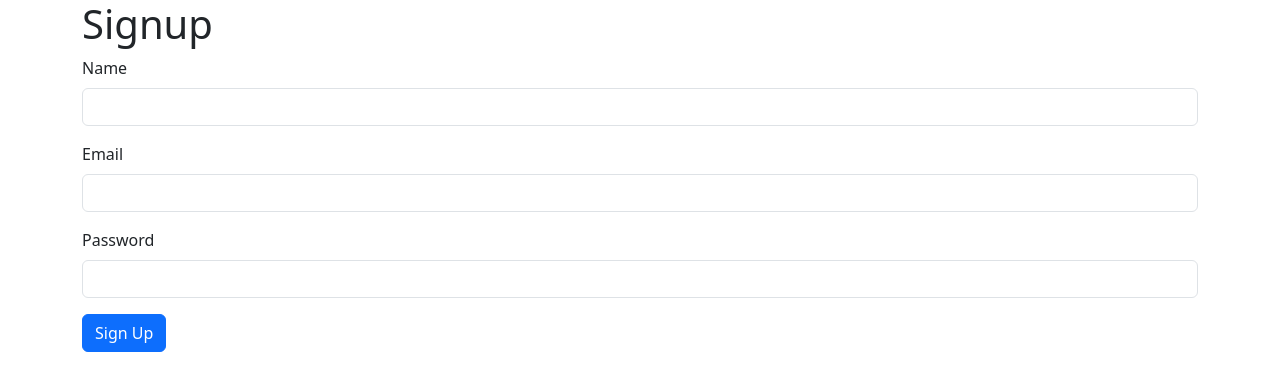
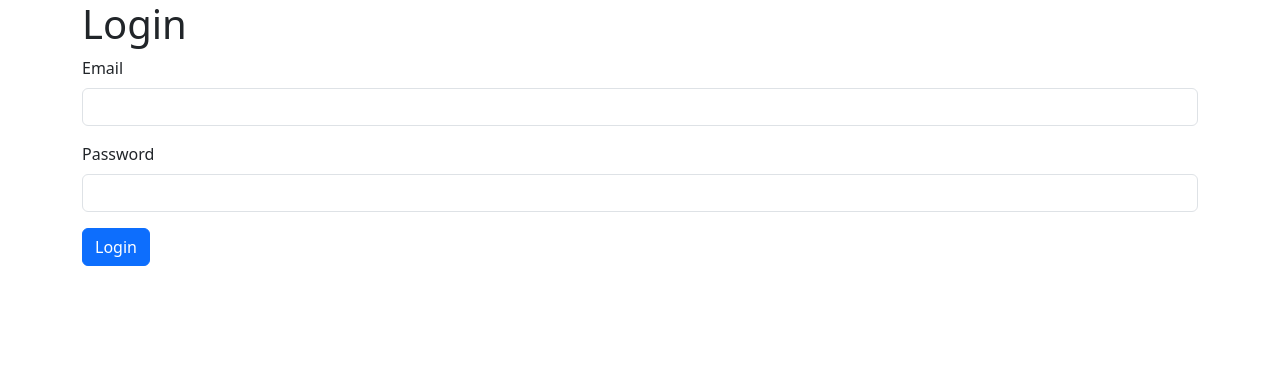
Before and after one commit to HK-Innovations/Snake-and-Ladder-UI, a React (Create React App) app in the folder snake-ladder-ui/: page / in a window 1280 px wide. Shown: the top 390 px of the page. Built offline with nearby package versions, Linux system fonts and the light colour scheme.

Commit message:
intial cors

```diff
--- a/snake-ladder-ui/package.json
+++ b/snake-ladder-ui/package.json
@@ -12,6 +12,7 @@
     "react": "^18.2.0",
     "react-dice-complete": "^2.2.0",
     "react-dom": "^18.2.0",
+    "react-router-dom": "^6.14.1",
     "react-scripts": "5.0.1",
     "web-vitals": "^2.1.4"
   },
--- a/snake-ladder-ui/src/App.js
+++ b/snake-ladder-ui/src/App.js
@@ -1,14 +1,49 @@
-import React from 'react'
+import React from "react";
 // import { Content } from './Components/Content/Content';
-import GameConfig from './Components/GameConfig/GameConfig'
-import Signup from './Components/Signup/Signup'
-import Login from './Components/Login/Login'
-import Template from './Components/Template/Template'
+import GameConfig from "./Components/GameConfig/GameConfig";
+import Signup from "./Components/Signup/Signup";
+import Login from "./Components/Login/Login";
+import Template from "./Components/Template/Template";
+import Board from "./Components/Board/Board";
+import {
+  BrowserRouter,
+  Link,
+  Route,
+  Routes,
+} from "react-router-dom";
+
 
 export default function App() {
   return (
-    <div>
-      <Signup/>
-    </div>
-  )
+    <BrowserRouter>
+    <Routes>
+      <Route path="/" element={<Login />} />
+      <Route path="/signup" element={<Signup />} />
+      <Route path="/template" element={<Template />} />
+      <Route path="/game-config" element={<GameConfig />} />
+      <Route path="/board" element={<Board />} />
+    </Routes>
+  </BrowserRouter>
+    // <Router>
+    //   <Routes>
+    //     <Route path="/" component={Login} />
+    //     <Route path="/signup" component={Signup} />
+    //     <Route path="/template" component={Template} />
+    //     <Route path="/game-config" component={GameConfig} />
+    //     <Route path="/board" component={Board} />
+    //   </Routes>
+    // </Router>
+
+
+
+// <Routes>
+// <Route path="/" element={<Login />} />
+// <Route path="/signup" element={<Signup />} />
+// <Route path="/template" element={<Template />} />
+// <Route path="/game-config" element={<GameConfig />} />
+// <Route path="/board" element={<Board />} />
+
+// </Routes>
+
+  );
 }
--- a/snake-ladder-ui/src/Components/Login/Login.js
+++ b/snake-ladder-ui/src/Components/Login/Login.js
@@ -1,11 +1,80 @@
+// import React, { useState } from 'react';
+// import axios from 'axios';
+// import baseURL from '../../config';
+// const Login = () => {
+//   const [userData, setUserData] = useState({
+//     emailId: '',
+//     password: ''
+//   });
+
+//   const handleChange = (event) => {
+//     const { name, value } = event.target;
+//     setUserData((prevData) => ({
+//       ...prevData,
+//       [name]: value
+//     }));
+//   };
+
+//   const handleSubmit = (event) => {
+//     event.preventDefault();
+//     axios.post(`${baseURL}/player/login`, userData)
+//       .then((response) => {
+//         console.log(response.data);
+//       })
+//       .catch((error) => {
+//         console.error(error);
+//       });
+//   };
+
+//   return (
+//     <div className="container">
+//       <h1>Login</h1>
+//       <form onSubmit={handleSubmit}>
+//         <div className="mb-3">
+//           <label htmlFor="emailId" className="form-label">Email</label>
+//           <input
+//             type="email"
+//             className="form-control"
+//             id="emailId"
+//             name="emailId"
+//             value={userData.emailId}
+//             onChange={handleChange}
+//           />
+//         </div>
+//         <div className="mb-3">
+//           <label htmlFor="password" className="form-label">Password</label>
+//           <input
+//             type="password"
+//             className="form-control"
+//             id="password"
+//             name="password"
+//             value={userData.password}
+//             onChange={handleChange}
+//           />
+//         </div>
+//         <button type="submit" className="btn btn-primary">Login</button>
+//       </form>
+//     </div>
+//   );
+// };
+
+// export default Login;
+
+
+
+
+
 import React, { useState } from 'react';
 import axios from 'axios';
 import baseURL from '../../config';
+
 const Login = () => {
   const [userData, setUserData] = useState({
     emailId: '',
     password: ''
   });
+  const [emailError, setEmailError] = useState('');
+  const [passwordError, setPasswordError] = useState('');
 
   const handleChange = (event) => {
     const { name, value } = event.target;
@@ -17,7 +86,31 @@ const Login = () => {
 
   const handleSubmit = (event) => {
     event.preventDefault();
-    axios.post(`${baseURL}/player/login`, userData)
+
+    // Compulsory field validation
+    if (userData.emailId.trim() === '') {
+      setEmailError('Please enter your email.');
+      return;
+    }
+
+    if (userData.password.trim() === '') {
+      setPasswordError('Please enter your password.');
+      return;
+    }
+
+    // Email validation
+    const emailRegex = /^[^\s@]+@[^\s@]+\.[^\s@]+$/;
+    if (!emailRegex.test(userData.emailId)) {
+      setEmailError('Please enter a valid email address.');
+      return;
+    }
+
+    // Reset validation errors
+    setEmailError('');
+    setPasswordError('');
+
+    axios
+      .post(`${baseURL}/player/login`, userData)
       .then((response) => {
         console.log(response.data);
       })
@@ -31,28 +124,36 @@ const Login = () => {
       <h1>Login</h1>
       <form onSubmit={handleSubmit}>
         <div className="mb-3">
-          <label htmlFor="emailId" className="form-label">Email</label>
+          <label htmlFor="emailId" className="form-label">
+            Email
+          </label>
           <input
             type="email"
-            className="form-control"
+            className={`form-control ${emailError ? 'is-invalid' : ''}`}
             id="emailId"
             name="emailId"
             value={userData.emailId}
             onChange={handleChange}
           />
+          {emailError && <div className="invalid-feedback">{emailError}</div>}
         </div>
         <div className="mb-3">
-          <label htmlFor="password" className="form-label">Password</label>
+          <label htmlFor="password" className="form-label">
+            Password
+          </label>
           <input
             type="password"
-            className="form-control"
+            className={`form-control ${passwordError ? 'is-invalid' : ''}`}
             id="password"
             name="password"
             value={userData.password}
             onChange={handleChange}
           />
+          {passwordError && <div className="invalid-feedback">{passwordError}</div>}
         </div>
-        <button type="submit" className="btn btn-primary">Login</button>
+        <button type="submit" className="btn btn-primary">
+          Login
+        </button>
       </form>
     </div>
   );
--- a/snake-ladder-ui/src/Components/Signup/Signup.js
+++ b/snake-ladder-ui/src/Components/Signup/Signup.js
@@ -1,3 +1,83 @@
+// import React, { useState } from 'react';
+// import axios from 'axios';
+// import baseURL from '../../config';
+
+// const Signup = () => {
+//   const [userData, setUserData] = useState({
+//     name: '',
+//     emailId: '',
+//     password: ''
+//   });
+
+//   const handleChange = (event) => {
+//     const { name, value } = event.target;
+//     setUserData((prevData) => ({
+//       ...prevData,
+//       [name]: value
+//     }));
+//   };
+
+//   const handleSubmit = (event) => {
+//     event.preventDefault();
+//     axios.post(`${baseURL}/player/register`, userData)
+//       .then((response) => {
+//         console.log(response.data);
+//       })
+//       .catch((error) => {
+//         console.error(error);
+//       });
+//   };
+
+//   return (
+//     <div className="container">
+//       <h1>Signup</h1>
+//       <form onSubmit={handleSubmit}>
+//         <div className="mb-3">
+//           <label htmlFor="name" className="form-label">Name</label>
+//           <input
+//             type="text"
+//             className="form-control"
+//             id="name"
+//             name="name"
+//             value={userData.name}
+//             onChange={handleChange}
+//           />
+//         </div>
+//         <div className="mb-3">
+//           <label htmlFor="emailId" className="form-label">Email</label>
+//           <input
+//             type="email"
+//             className="form-control"
+//             id="emailId"
+//             name="emailId"
+//             value={userData.emailId}
+//             onChange={handleChange}
+//           />
+//         </div>
+//         <div className="mb-3">
+//           <label htmlFor="password" className="form-label">Password</label>
+//           <input
+//             type="password"
+//             className="form-control"
+//             id="password"
+//             name="password"
+//             value={userData.password}
+//             onChange={handleChange}
+//           />
+//         </div>
+//         <button type="submit" className="btn btn-primary">Sign Up</button>
+//       </form>
+//     </div>
+//   );
+// };
+
+// export default Signup;
+
+
+
+
+
+
 import React, { useState } from 'react';
 import axios from 'axios';
 import baseURL from '../../config';
@@ -8,6 +88,9 @@ const Signup = () => {
     emailId: '',
     password: ''
   });
+  const [passwordError, setPasswordError] = useState('');
+  const [emailError, setEmailError] = useState('');
+  const [nameError, setNameError] = useState('');
 
   const handleChange = (event) => {
     const { name, value } = event.target;
@@ -19,8 +102,50 @@ const Signup = () => {
 
   const handleSubmit = (event) => {
     event.preventDefault();
-    axios.post(`${baseURL}/player/register`, userData)
+
+    // Compulsory field validation
+    if (userData.name.trim() === '') {
+      setNameError('Please enter your name.');
+      return;
+    }
+
+    if (userData.emailId.trim() === '') {
+      setEmailError('Please enter your email.');
+      return;
+    }
+
+    if (userData.password.trim() === '') {
+      setPasswordError('Please enter your password.');
+      return;
+    }
+
+    // Password validation
+    const passwordRegex = /^(?=.*[a-z])(?=.*[A-Z])(?=.*\d)(?=.*[@$!%*?&])[A-Za-z\d@$!%*?&]{8,}$/;
+    if (!passwordRegex.test(userData.password)) {
+      setPasswordError(
+        'Password must contain at least one uppercase letter, one lowercase letter, one number, one special character, and be at least 8 characters long.'
+      );
+      return;
+    }
+
+    // Email validation
+    const emailRegex = /^[^\s@]+@[^\s@]+\.[^\s@]+$/;
+    if (!emailRegex.test(userData.emailId)) {
+      setEmailError('Please enter a valid email address.');
+      return;
+    }
+
+    // Reset validation errors
+    setNameError('');
+    setPasswordError('');
+    setEmailError('');
+
+    axios
+      .post(`${baseURL}/player/register`, userData)
       .then((response) => {
+        if (response.status === 201) {
+          window.location.replace(`${window.location.origin}/`);
+        }
         console.log(response.data);
       })
       .catch((error) => {
@@ -33,39 +158,50 @@ const Signup = () => {
       <h1>Signup</h1>
       <form onSubmit={handleSubmit}>
         <div className="mb-3">
-          <label htmlFor="name" className="form-label">Name</label>
+          <label htmlFor="name" className="form-label">
+            Name
+          </label>
           <input
             type="text"
-            className="form-control"
+            className={`form-control ${nameError ? 'is-invalid' : ''}`}
             id="name"
             name="name"
             value={userData.name}
             onChange={handleChange}
           />
+          {nameError && <div className="invalid-feedback">{nameError}</div>}
         </div>
         <div className="mb-3">
-          <label htmlFor="emailId" className="form-label">Email</label>
+          <label htmlFor="emailId" className="form-label">
+            Email
+          </label>
           <input
             type="email"
-            className="form-control"
+            className={`form-control ${emailError ? 'is-invalid' : ''}`}
             id="emailId"
             name="emailId"
             value={userData.emailId}
             onChange={handleChange}
           />
+          {emailError && <div className="invalid-feedback">{emailError}</div>}
         </div>
         <div className="mb-3">
-          <label htmlFor="password" className="form-label">Password</label>
+          <label htmlFor="password" className="form-label">
+            Password
+          </label>
           <input
             type="password"
-            className="form-control"
+            className={`form-control ${passwordError ? 'is-invalid' : ''}`}
             id="password"
             name="password"
             value={userData.password}
             onChange={handleChange}
           />
+          {passwordError && <div className="invalid-feedback">{passwordError}</div>}
         </div>
-        <button type="submit" className="btn btn-primary">Sign Up</button>
+        <button type="submit" className="btn btn-primary">
+          Sign Up
+        </button>
       </form>
     </div>
   );
```
Also changed, not shown: snake-ladder-ui/src/Components/Board/Board.js (+7 -0 lines), 1 other file (tests, documents, lock files or other folders).
